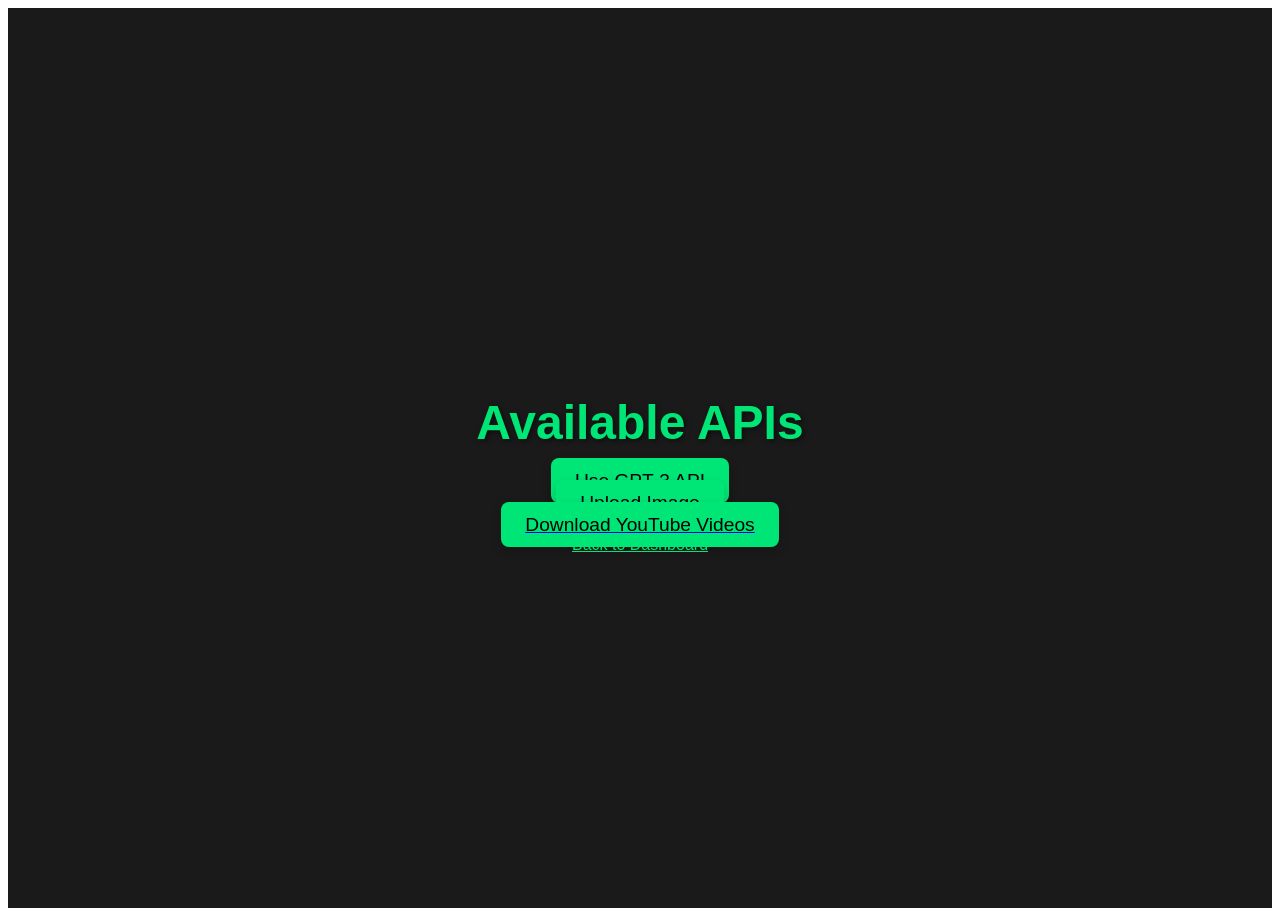
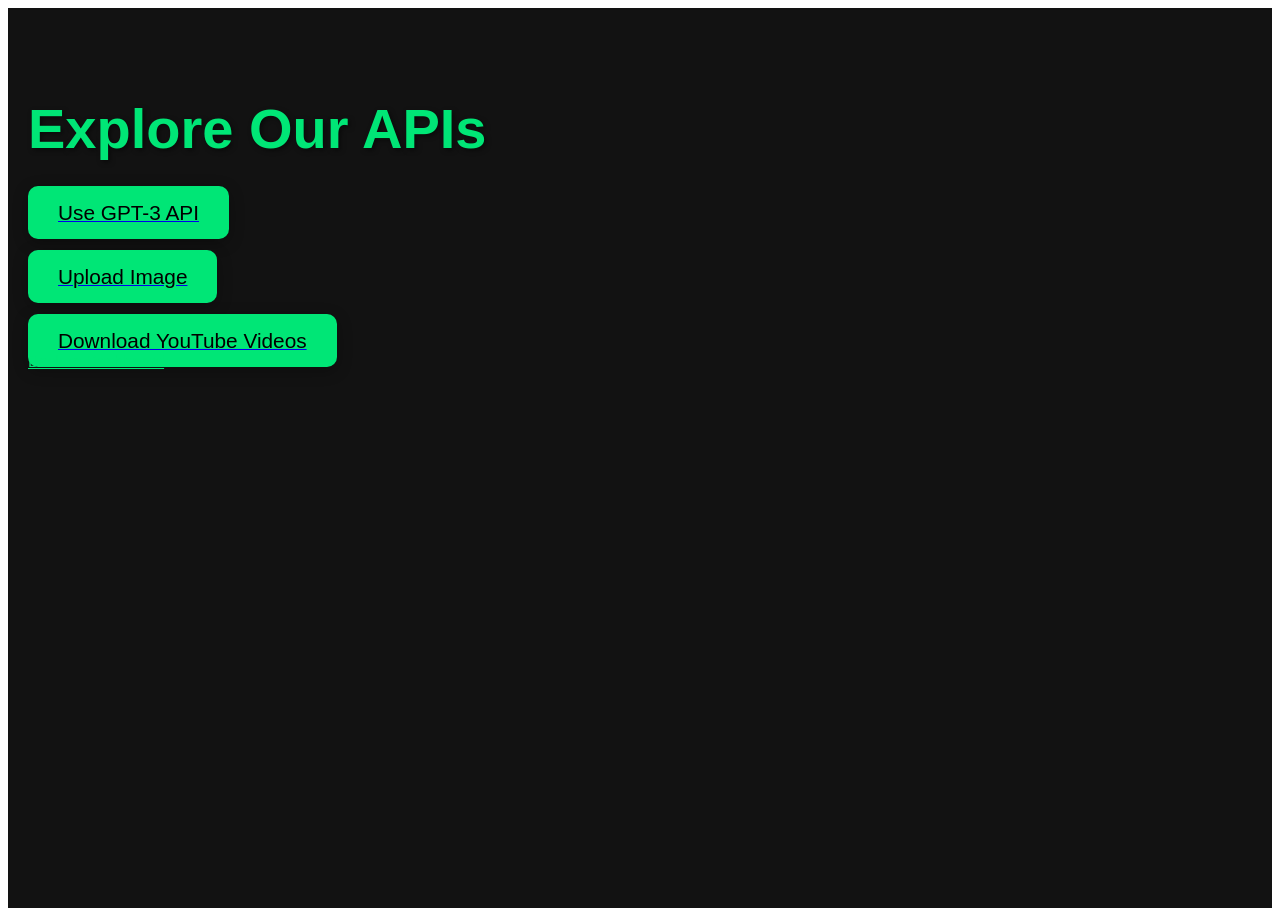
Before and after one commit to Hiddenleaf456/Hmmmm, a Next.js app: page /api-list in a window 1280 px wide. Built offline with nearby package versions, Linux system fonts and the light colour scheme.

Commit message:
Update api-list.js

```diff
--- a/pages/api-list.js
+++ b/pages/api-list.js
@@ -6,41 +6,43 @@
     <div style={{
       display: 'flex',
       flexDirection: 'column',
-      justifyContent: 'center',
-      alignItems: 'center',
+      justifyContent: 'flex-start',
+      alignItems: 'flex-start', // Aligning items to the left
       height: '100vh',
-      backgroundColor: '#1a1a1a',
+      backgroundColor: '#121212',
       color: '#fff',
-      padding: '50px',
+      padding: '50px 20px',
       fontFamily: 'Arial, sans-serif',
     }}>
       <h1 style={{
-        fontSize: '3rem',
+        fontSize: '3.5rem',
         color: '#00e676',
         fontWeight: 'bold',
         textShadow: '2px 2px 5px rgba(0, 0, 0, 0.5)',
-        marginBottom: '20px',
+        marginBottom: '40px',
       }}>
-        Available APIs
+        Explore Our APIs
       </h1>
 
       <div style={{
+        width: '100%',
+        maxWidth: '600px',
         display: 'flex',
         flexDirection: 'column',
-        alignItems: 'center',
+        gap: '40px', // Space between buttons
       }}>
         {/** GPT-3 API **/}
         <Link href="/api/chat?question=hello">
           <a style={{
             backgroundColor: '#00e676',
             color: '#000',
-            padding: '12px 24px',
-            borderRadius: '8px',
-            fontSize: '1.2rem',
+            padding: '15px 30px',
+            borderRadius: '10px',
+            fontSize: '1.3rem',
             textDecoration: 'none',
-            marginBottom: '30px', // Small space between buttons
+            textAlign: 'left', // Align text to the left
             transition: 'background-color 0.3s ease, transform 0.3s ease',
-            boxShadow: '0px 4px 10px rgba(0, 0, 0, 0.2)',
+            boxShadow: '0px 4px 15px rgba(0, 0, 0, 0.3)',
           }}
           onMouseOver={e => {
             e.target.style.backgroundColor = '#00c853';
@@ -59,13 +61,13 @@
           <a style={{
             backgroundColor: '#00e676',
             color: '#000',
-            padding: '12px 24px',
-            borderRadius: '8px',
-            fontSize: '1.2rem',
+            padding: '15px 30px',
+            borderRadius: '10px',
+            fontSize: '1.3rem',
             textDecoration: 'none',
-            marginBottom: '30px',
+            textAlign: 'left',
             transition: 'background-color 0.3s ease, transform 0.3s ease',
-            boxShadow: '0px 4px 10px rgba(0, 0, 0, 0.2)',
+            boxShadow: '0px 4px 15px rgba(0, 0, 0, 0.3)',
           }}
           onMouseOver={e => {
             e.target.style.backgroundColor = '#00c853';
@@ -84,13 +86,13 @@
           <a style={{
             backgroundColor: '#00e676',
             color: '#000',
-            padding: '12px 24px',
-            borderRadius: '8px',
-            fontSize: '1.2rem',
+            padding: '15px 30px',
+            borderRadius: '10px',
+            fontSize: '1.3rem',
             textDecoration: 'none',
-            marginBottom: '30px',
+            textAlign: 'left',
             transition: 'background-color 0.3s ease, transform 0.3s ease',
-            boxShadow: '0px 4px 10px rgba(0, 0, 0, 0.2)',
+            boxShadow: '0px 4px 15px rgba(0, 0, 0, 0.3)',
           }}
           onMouseOver={e => {
             e.target.style.backgroundColor = '#00c853';
@@ -110,6 +112,7 @@
           color: '#00e676',
           textDecoration: 'underline',
           marginTop: '20px',
+          alignSelf: 'flex-start', // Aligning the back link to the left
         }}>
           Back to Dashboard
         </a>
```
